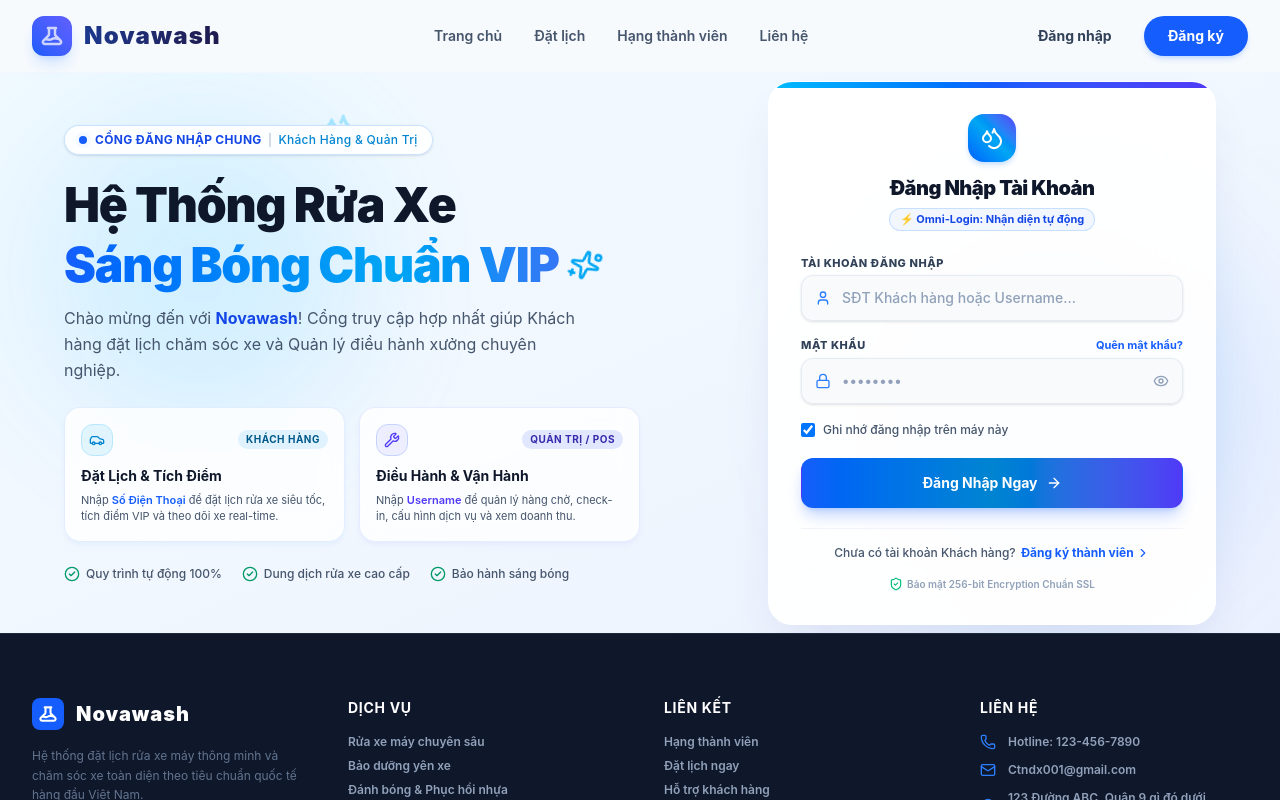
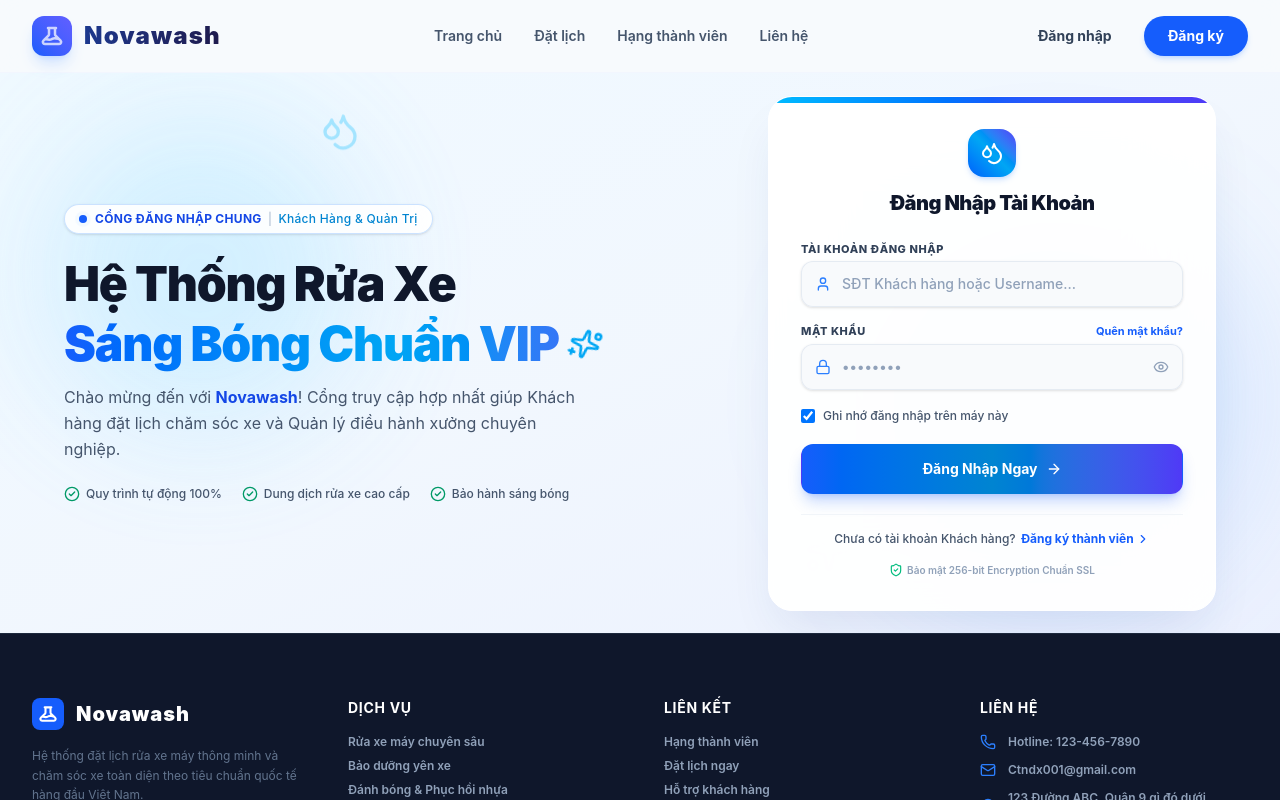
Before and after one commit to AutoWashPro-dev/AutoWashPro_FE, a React (Vite) app: page /login in a window 1280 px wide. Built offline with nearby package versions, Linux system fonts and the light colour scheme.

Commit message:
Commit additional modifications including LoginPage updates

```diff
--- a/src/features/auth/pages/LoginPage.jsx
+++ b/src/features/auth/pages/LoginPage.jsx
@@ -152,43 +152,6 @@ export default function LoginPage() {
               </p>
             </div>
 
-            {/* Compact Role Explanations (2 columns side-by-side) */}
-            <div className="grid grid-cols-1 sm:grid-cols-2 gap-3.5 pt-1 max-w-xl">
-
-              {/* Customer Card */}
-              <div className="p-4 rounded-2xl bg-white/80 border border-blue-100/80 shadow-md shadow-blue-500/5 backdrop-blur-md flex flex-col gap-1.5 hover:border-blue-400/50 hover:shadow-lg transition-all duration-300 text-left">
-                <div className="flex items-center justify-between">
-                  <div className="w-8 h-8 rounded-xl bg-sky-500/10 border border-sky-200 flex items-center justify-center text-sky-600">
-                    <Car className="w-4 h-4" />
-                  </div>
-                  <span className="text-[10px] font-bold px-2 py-0.5 rounded-full bg-sky-100 text-sky-800 uppercase tracking-wider">
-                    Khách Hàng
-                  </span>
-                </div>
-                <h3 className="font-bold text-sm text-slate-900 mt-1">Đặt Lịch & Tích Điểm</h3>
-                <p className="text-[11px] text-slate-600 leading-normal">
-                  Nhập <strong className="text-blue-600 font-semibold">Số Điện Thoại</strong> để đặt lịch rửa xe siêu tốc, tích điểm VIP và theo dõi xe real-time.
-                </p>
-              </div>
-
-              {/* Admin/Staff Card */}
-              <div className="p-4 rounded-2xl bg-white/80 border border-indigo-100/80 shadow-md shadow-indigo-500/5 backdrop-blur-md flex flex-col gap-1.5 hover:border-indigo-400/50 hover:shadow-lg transition-all duration-300 text-left">
-                <div className="flex items-center justify-between">
-                  <div className="w-8 h-8 rounded-xl bg-indigo-500/10 border border-indigo-200 flex items-center justify-center text-indigo-600">
-                    <Wrench className="w-4 h-4" />
-                  </div>
-                  <span className="text-[10px] font-bold px-2 py-0.5 rounded-full bg-indigo-100 text-indigo-800 uppercase tracking-wider">
-                    Quản Trị / POS
-                  </span>
-                </div>
-                <h3 className="font-bold text-sm text-slate-900 mt-1">Điều Hành & Vận Hành</h3>
-                <p className="text-[11px] text-slate-600 leading-normal">
-                  Nhập <strong className="text-indigo-600 font-semibold">Username</strong> để quản lý hàng chờ, check-in, cấu hình dịch vụ và xem doanh thu.
-                </p>
-              </div>
-
-            </div>
-
             {/* Compact Highlights Bar */}
             <div className="flex flex-wrap items-center gap-x-5 gap-y-2 pt-1 text-xs font-medium text-slate-600">
               <div className="flex items-center gap-1.5">
@@ -222,9 +185,6 @@ export default function LoginPage() {
                 <h2 className="text-xl font-black text-slate-900 tracking-tight">
                   Đăng Nhập Tài Khoản
                 </h2>
-                <div className="mt-1.5 inline-flex items-center gap-1 text-[11px] font-bold text-blue-700 bg-blue-50/80 border border-blue-200/80 px-2.5 py-0.5 rounded-full">
-                  <span>⚡ Omni-Login: Nhận diện tự động</span>
-                </div>
               </div>
 
               {/* Form */}
```
